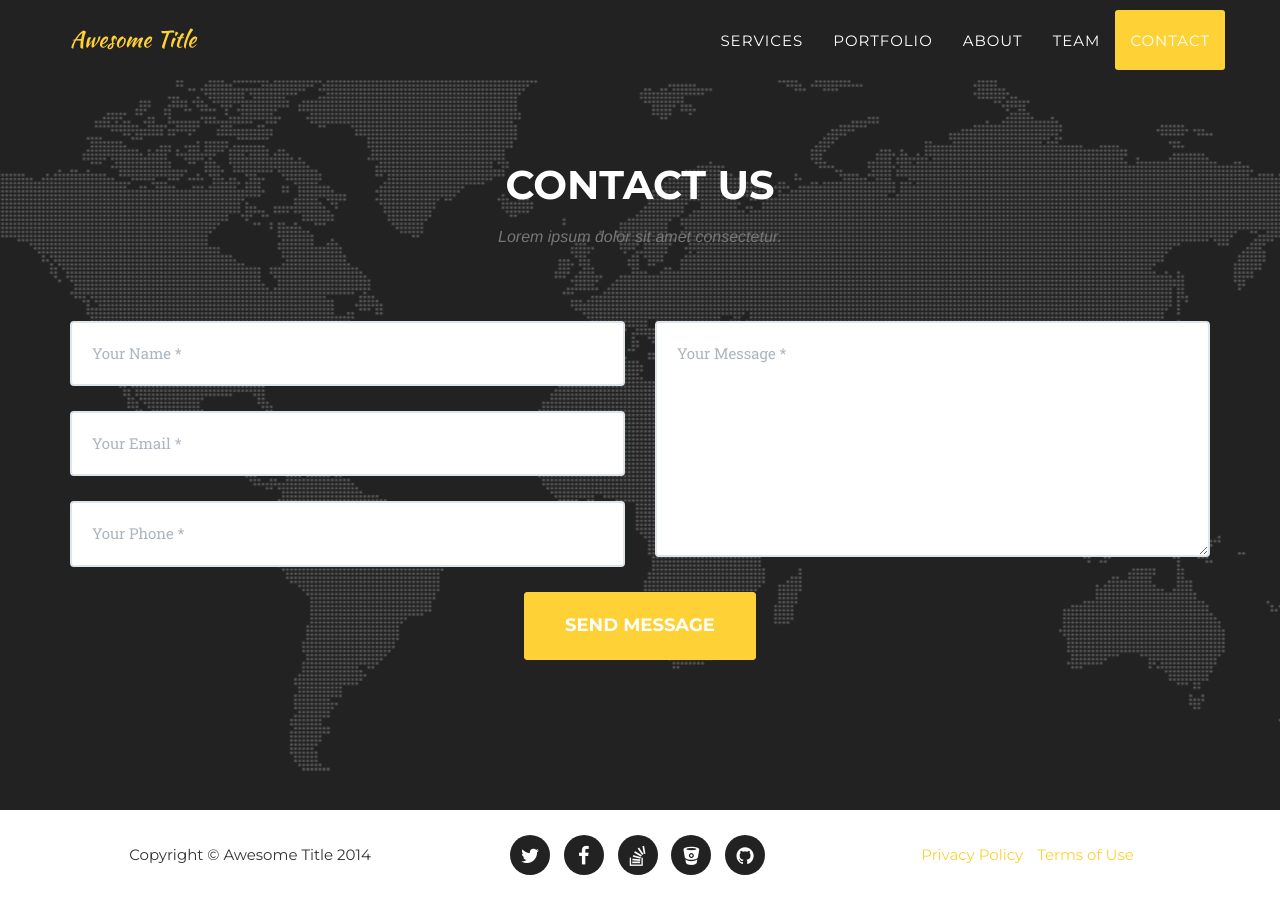
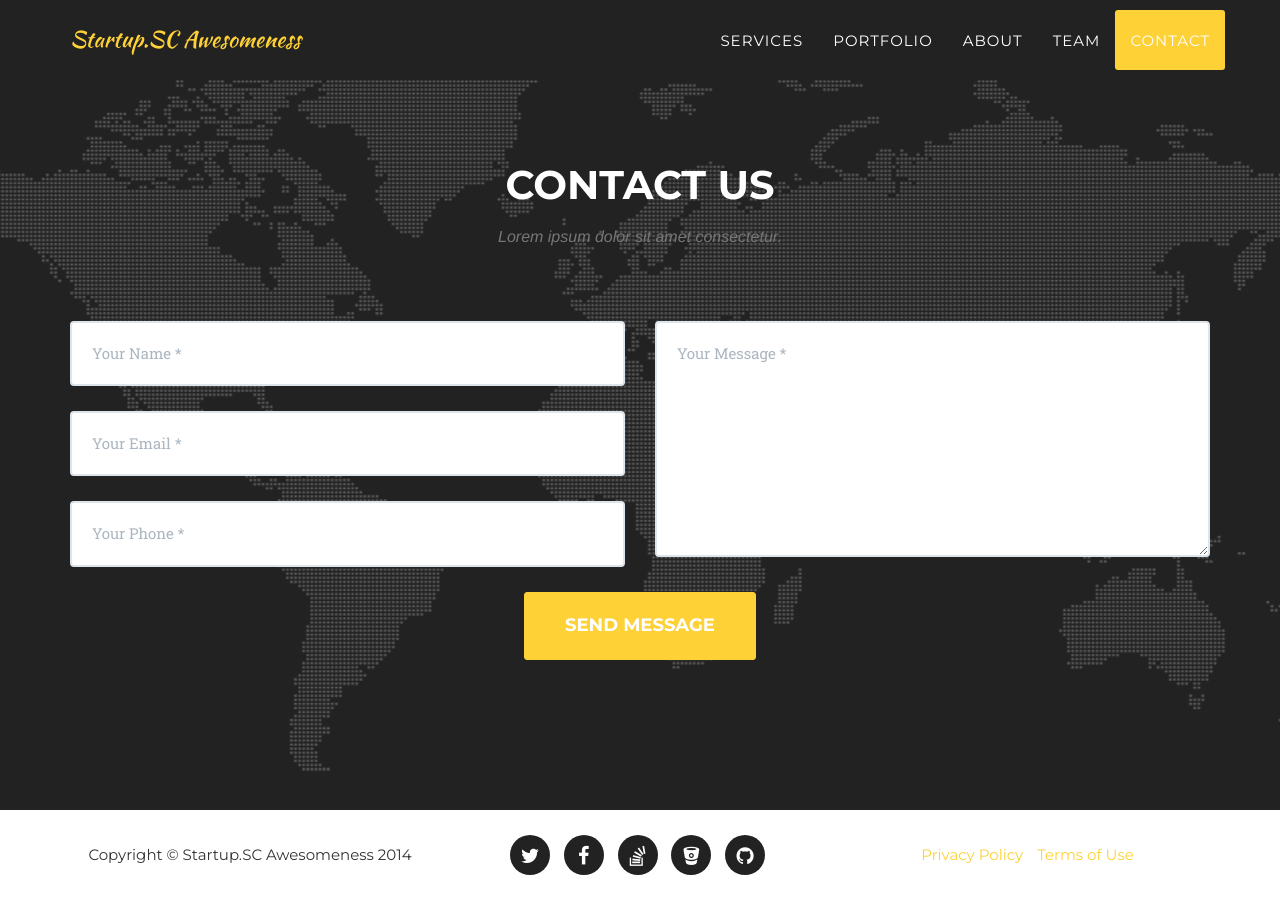
Before and after one commit to RyanMYR/Startup.SC-Demo, a Jekyll site: the page built from index.html, in a window 1280 px wide and 900 px high, scrolled down 5636 px. Built offline with Jekyll 4.4.1, drawn with Linux system fonts in a browser that asks for light colours; some web fonts are replaced; some of the changed lines change nothing that is shown.

Commit message:
Naming the site and description

```diff
--- a/_config.yml
+++ b/_config.yml
@@ -3,9 +3,9 @@
 
 
 # Site settings
-title: Awesome Title
+title: Startup.SC Awesomeness
 email: your-email@domain.com
-description: "Write an awesome description for your new site here. You can edit this line in _config.yml. It will appear in your document head meta (for Google search results) and in your feed.xml site description."
+description: "Startup.SC makes dreams come true."
 
 # Color settings (hex-codes without the leading hash-tag)
 color:
```
